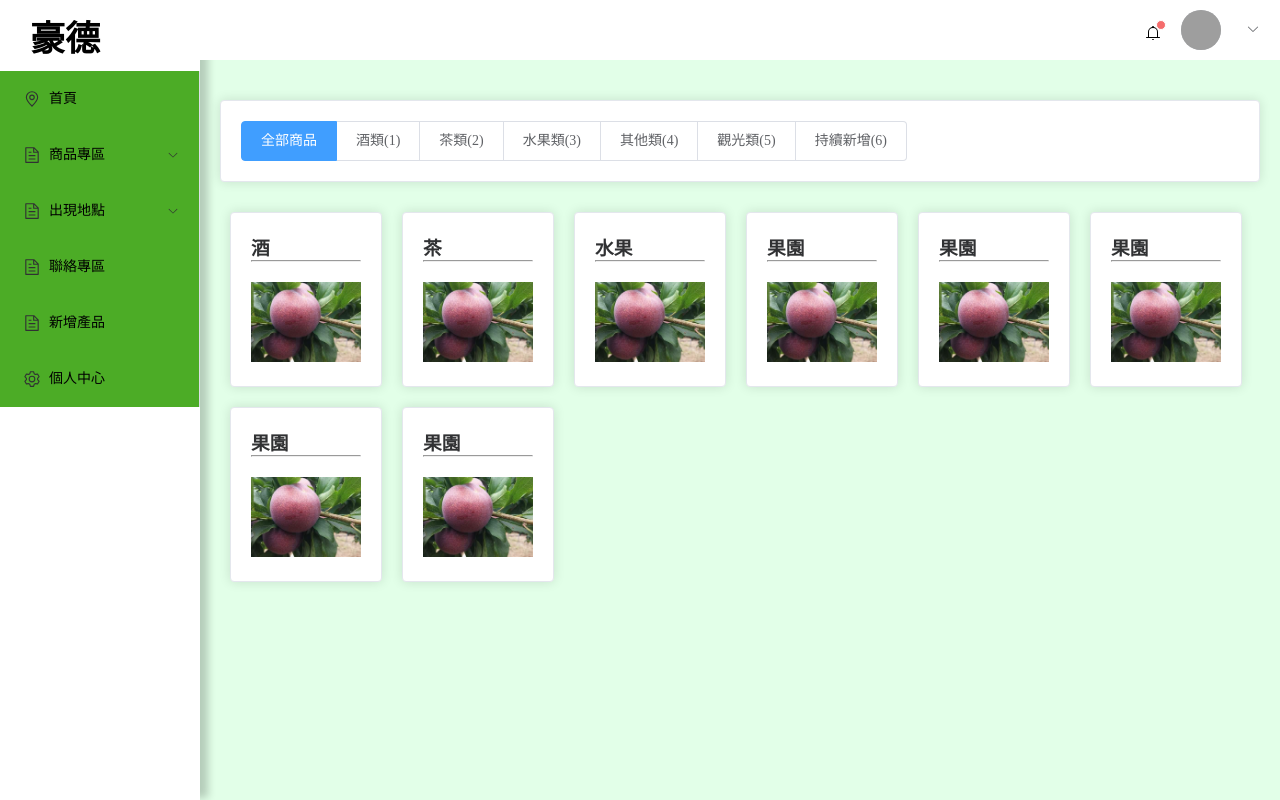
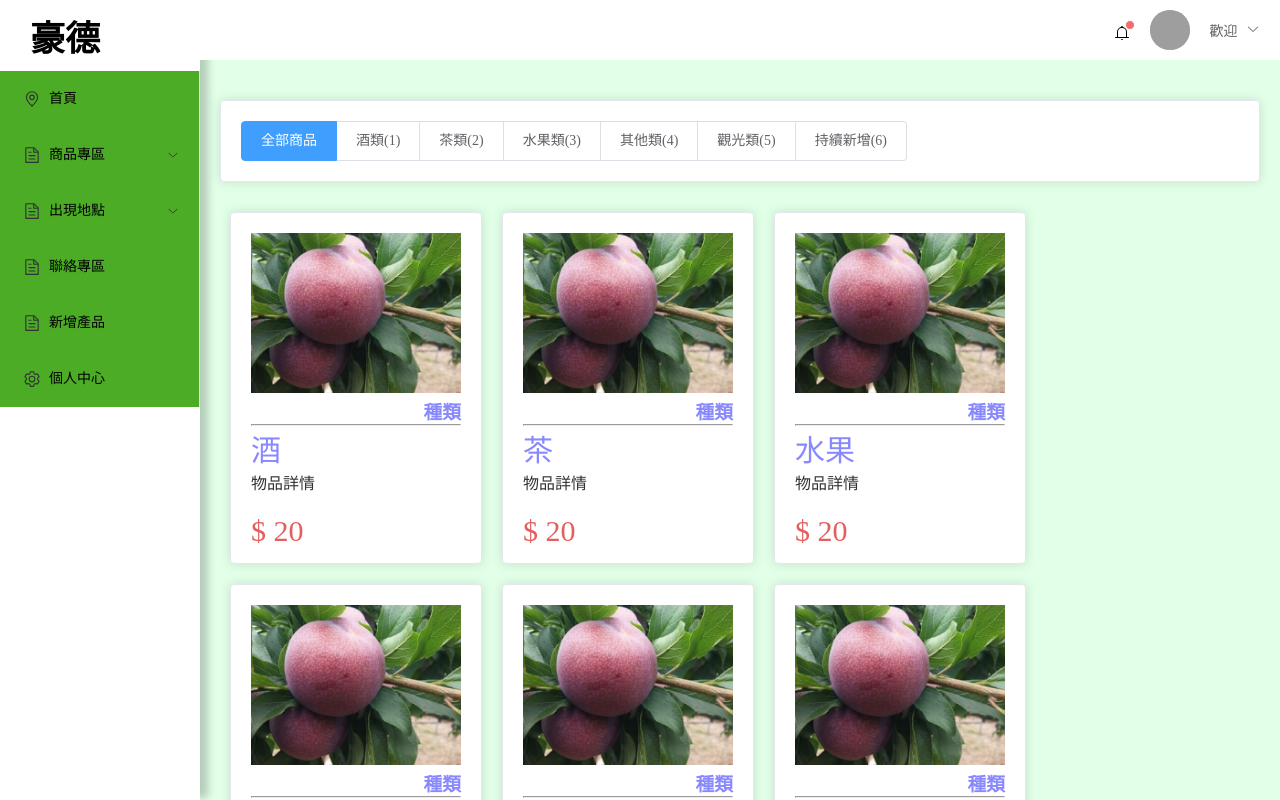
Before and after one commit to aim840912/vue-procjet-tea, a Vue app: page /shop in a window 1280 px wide. Built offline with nearby package versions, Linux system fonts and the light colour scheme; grey boxes are pictures that could not be loaded.

Commit message:
modify shop vue

```diff
--- a/src/components/TopHeader.vue
+++ b/src/components/TopHeader.vue
@@ -10,7 +10,7 @@
 			/>
 			<el-dropdown @command="handleCommand">
 				<span class="el-dropdown-link">
-					<!-- 歡迎 {{ username }} -->
+					歡迎 {{ username }}
 					<el-icon class="el-icon--right">
 						<arrow-down />
 					</el-icon>
@@ -33,11 +33,11 @@
 <script setup lang="ts">
 import { ref } from "vue";
 import { useUserStore } from "@/store/auth";
-// import { storeToRefs } from "pinia";
+import { storeToRefs } from "pinia";
 import { useRouter } from "vue-router";
 const router = useRouter();
 const userStore = useUserStore();
-// const { username } = storeToRefs(userStore);
+const { username } = storeToRefs(userStore);
 const info = ref(5);
 
 const handleCommand = (command: string) => {
--- a/src/views/Shop.vue
+++ b/src/views/Shop.vue
@@ -1,15 +1,4 @@
 <template>
-	<!-- <el-card>
-		<el-select
-			v-model="value"
-			style="width: 300px"
-			placeholder="選擇"
-			filterable
-		>
-			<el-option :value="1"> </el-option>
-		</el-select>
-	</el-card> -->
-
 	<el-card class="mt">
 		<el-radio-group size="large" v-model="radio" @change="handleChange">
 			<el-radio-button :label="`全部商品`" :value="0" />
@@ -23,12 +12,21 @@
 	</el-card>
 	<div class="cards">
 		<el-card class="mt card" v-for="item in options" :key="item">
-			<div class="info">
-				<h3>{{ item.label }}</h3>
-				<hr class="mb" />
+			<div>
+				<el-image class="card-image" :src="fruit" fit="cover" />
+			</div>
+			<div class="info-category">
+				<h3 class="info-category-h3">{{ item.category }}</h3>
+				<hr />
 			</div>
 			<div>
-				<el-image class="card-image" :src="fruit" fit="cover" />
+				<p class="info-label">{{ item.label }}</p>
+			</div>
+			<div>
+				<p class="info-content">{{ item.content }}</p>
+			</div>
+			<div class="div-price">
+				<p class="price">$ {{ item.price }}</p>
 			</div>
 		</el-card>
 	</div>
@@ -39,14 +37,50 @@ import { ref } from "vue";
 import fruit from "@/assets/picture/fruit.jpg";
 
 const options = ref<any>([
-	{ value: 1, label: "酒" },
-	{ value: 2, label: "茶" },
-	{ value: 3, label: "水果" },
-	{ value: 4, label: "果園" },
-	{ value: 6, label: "果園" },
-	{ value: 7, label: "果園" },
-	{ value: 8, label: "果園" },
-	{ value: 9, label: "果園" },
+	{ value: 1, price: 20, category: "種類", content: "物品詳情", label: "酒" },
+	{ value: 2, price: 20, category: "種類", content: "物品詳情", label: "茶" },
+	{
+		value: 3,
+		price: 20,
+		category: "種類",
+		content: "物品詳情",
+		label: "水果",
+	},
+	{
+		value: 4,
+		price: 20,
+		category: "種類",
+		content: "物品詳情",
+		label: "果園",
+	},
+	{
+		value: 6,
+		price: 20,
+		category: "種類",
+		content: "物品詳情",
+		label: "果園",
+	},
+	{
+		value: 7,
+		price: 20,
+		category: "種類",
+		content: "物品詳情",
+		label: "果園",
+	},
+	{
+		value: 8,
+		price: 20,
+		category: "種類",
+		content: "物品詳情",
+		label: "果園",
+	},
+	{
+		value: 9,
+		price: 20,
+		category: "種類",
+		content: "物品詳情",
+		label: "果園",
+	},
 ]);
 
 const radio = ref<number>(0);
@@ -67,26 +101,35 @@ const handleChange = () => {};
 	margin-top: 20px;
 }
 .card {
-	width: 150px;
+	width: 250px;
+	height: 350px;
 	margin: 10px;
 	.card-image {
 		width: 100%;
-		height: 10vh;
+		height: 20vh;
+	}
+	.info-category {
+		color: rgb(136, 136, 255);
+		.info-category-h3 {
+			text-align: right;
+		}
+	}
+	.info-label {
+		color: rgb(136, 136, 255);
+		font-weight: 500;
+		font-size: 30px;
+	}
+	.div-price {
+		margin-top: 20px;
+	}
+	.price {
+		color: rgb(230, 95, 95);
+		font-weight: 500;
+		font-size: 30px;
 	}
 }
 
-.btn {
-	width: 100%;
-	height: 50px;
-	line-height: 50px;
+.card:hover {
 	background-color: #6bdf84;
-
-	.divder {
-		background-color: #f4f4f4;
-		height: 2px;
-		width: 100%;
-		margin: auto;
-		justify-items: center;
-	}
 }
 </style>
```
